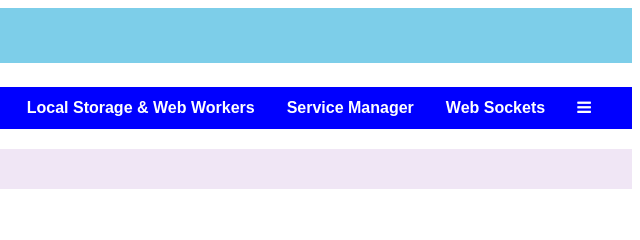
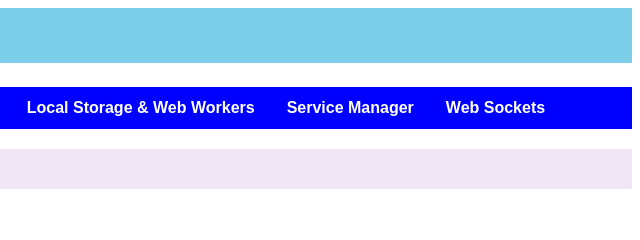
Before and after one commit to DoomRob/ThePortiffo, a plain HTML site: page HTML/storage.html in a window 1280 px wide. Shown: the top 240 px of the page, 640-1280 px from the left. Drawn offline with Linux system fonts and the light colour scheme.

Commit message:
Update storage.html

```diff
--- a/HTML/storage.html
+++ b/HTML/storage.html
@@ -11,7 +11,7 @@
 <body>
     <header>
         <h1>My Website</h1>
-            <ul class="navigation" id="myNav">
+            <ul class="navigation">
                 <li><a href="../index.html">Home</a></li>
                 <li><a href="map.html">Map</a></li>
                 <li><a href="gallery.html">Gallery</a></li>
@@ -21,7 +21,6 @@
                 <li><a href="storage.html">Local Storage & Web Workers</a></li>
                 <li><a href="serviceworker.html">Service Manager</a></li>
                 <li><a href="../chat/index.html">Web Sockets</a></li>
-                <li><a href="javascript:void(0);" class="icon" onclick="myFunction()"><i class="fa fa-bars"></i></a></li>
             </ul>
     </header>
 
@@ -37,15 +36,6 @@
             <button onclick="stopWorker()">Stop Worker</button>
 
         <script>
-            //Navigation menu
-            function myFunction() {
-                var x = document.getElementById("myNav");
-                if (x.className === "navigation") {
-                x.className += " responsive";
-                } else {
-                 x.className = "navigation";
-                }
-            }
             //Click Counter
             function clickCounter() {
                 if (typeof(Storage) !== "undefined") {
```
